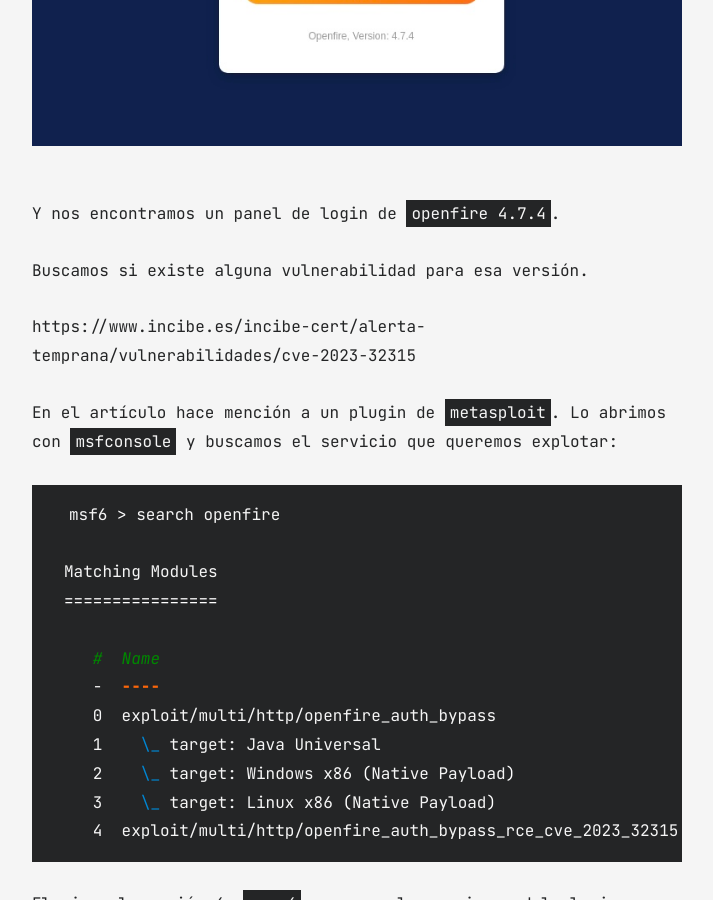
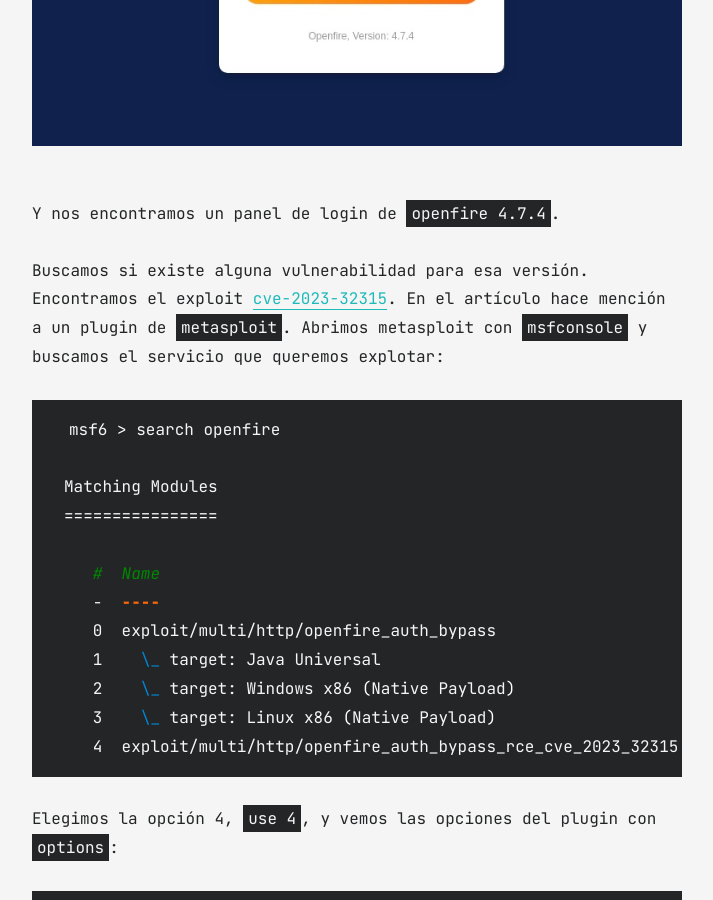
Before and after one commit to murrusko/murrusko.github.io, a Jekyll site: the page built from all_collections/_posts/2024-06-25-chocolatefire.md, in a window 1280 px wide and 900 px high, scrolled down 5369 px. Shown: the whole window, without its empty margins (283-996 px from the left). Built offline with Jekyll 4.4.1, drawn with Linux system fonts in a browser that asks for light colours.

Commit message:
Actualizar 2024-06-25-chocolatefire.md

````diff
--- a/all_collections/_posts/2024-06-25-chocolatefire.md
+++ b/all_collections/_posts/2024-06-25-chocolatefire.md
@@ -160,11 +160,8 @@
 
 Y nos encontramos un panel de login de `openfire 4.7.4`.
 
-Buscamos si existe alguna vulnerabilidad para esa versión.
-
-https://www.incibe.es/incibe-cert/alerta-temprana/vulnerabilidades/cve-2023-32315
-
-En el artículo hace mención a un plugin de `metasploit`. Lo abrimos con `msfconsole` y buscamos el servicio que queremos explotar:
+Buscamos si existe alguna vulnerabilidad para esa versión. Encontramos el exploit [cve-2023-32315](https://www.incibe.es/incibe-cert/alerta-temprana/vulnerabilidades/cve-2023-32315).
+En el artículo hace mención a un plugin de `metasploit`. Abrimos metasploit con `msfconsole` y buscamos el servicio que queremos explotar:
 
 ```bash
 msf6 > search openfire
````
